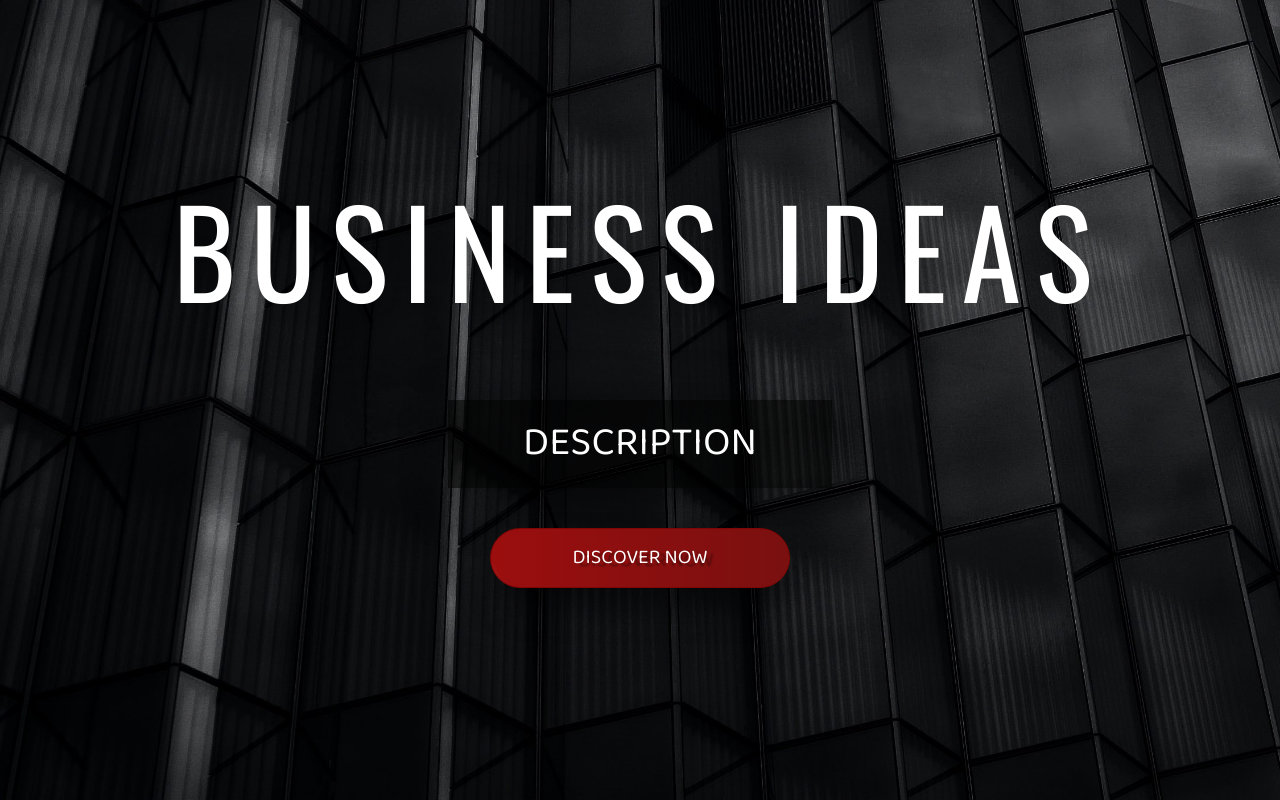
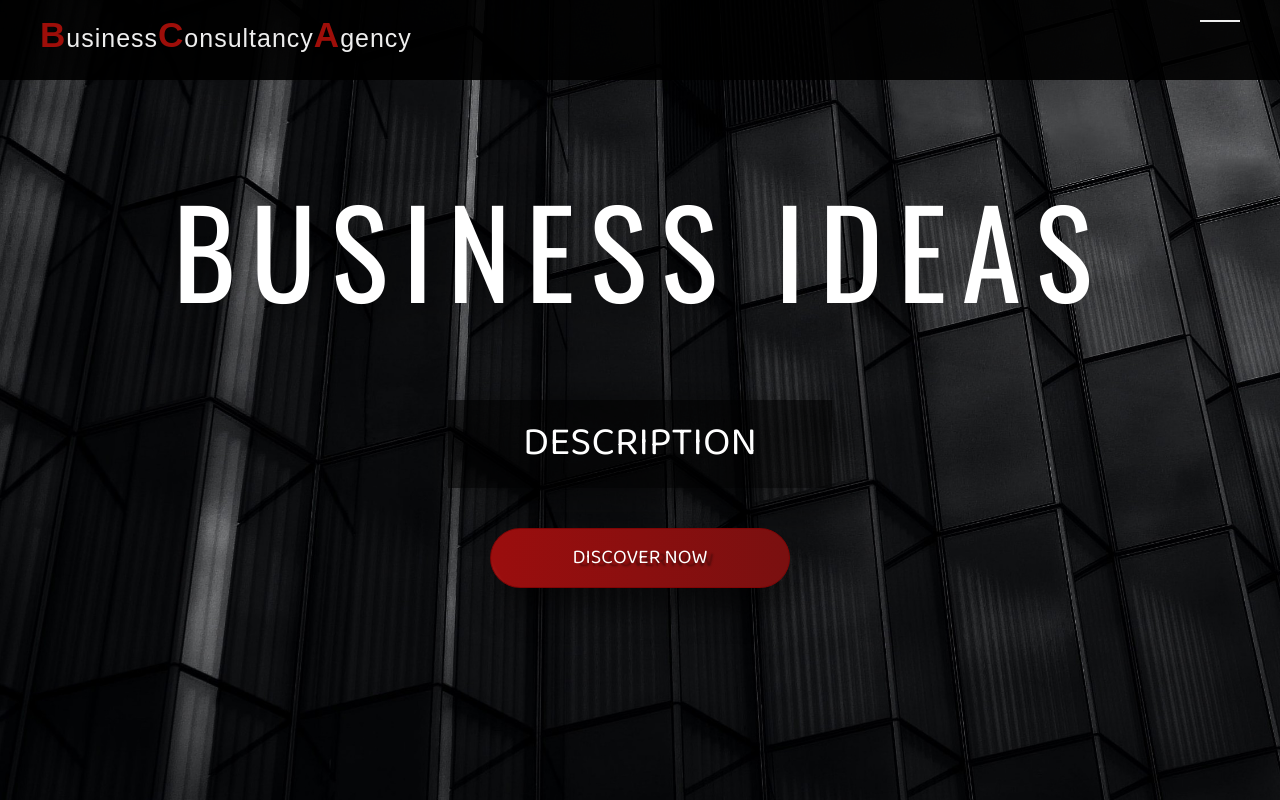
Before and after one commit to CodeConnoisseur74/business-consultancy-website, a plain HTML site: page index.html in a window 1280 px wide. Drawn offline with nearby package versions, Linux system fonts and the light colour scheme; a web font is replaced by a local one.

Commit message:
Add navbar and menu to landing page

```diff
--- a/index.html
+++ b/index.html
@@ -13,9 +13,35 @@
     <link
         href="https://fonts.googleapis.com/css2?family=Baloo+Da+2:wght@400;500;600;700;800&family=Oswald:wght@200;300;400;500;600;700&display=swap"
         rel="stylesheet">
+    <link href="https://fonts.cdnfonts.com/css/made-soulmaze" rel="stylesheet">
 </head>
 
 <body>
+
+    <!--Navbar-->
+    <nav class="navbar">
+        <div class="logo">
+            <a href="#">
+                <span>B</span>usiness<span>C</span>onsultancy<span>A</span>gency
+            </a>
+        </div>
+        <div class="nav-list">
+            <a href="#" class="">Content</a>
+            <a href="#" class="">About</a>
+            <a href="#" class="">Pricing</a>
+            <a href="#" class="">Blog</a>
+            <a href="#" class="">Contact</a>
+        </div>
+    </nav>
+    <!--End of Navbar-->
+
+    <!--Menu-->
+    <div class="menu">
+        <div class="line line-1"></div>
+        <div class="line line-2"></div>
+        <div class="line line-3"></div>
+    </div>
+    <!--End of Menu-->
 
     <div class="container">
         <!--Section 1-->
--- a/style.css
+++ b/style.css
@@ -1,4 +1,4 @@
-/*Common Styles*/
+/* Common Styles */
 * {
     margin: 0;
     padding: 0;
@@ -14,9 +14,64 @@ html {
     scroll-behavior: smooth;
 }
 
-/*End of Common Styles*/
+/* End of Common Styles */
 
-/*Section 1*/
+/* Navbar */
+.navbar {
+    width: 100%;
+    height: 8rem;
+    background-color: rgba(0,0,0,0.9);
+    position: fixed;
+    top: 0;
+    z-index: 10;
+    padding: 3rem;
+}
+
+.logo {
+    position: absolute;
+    top: 1.5rem;
+    left: 4rem;
+}
+
+.logo a {
+    font-family: 'MADE Soulmaze', sans-serif;
+    font-size: 2.5rem;
+    color: #eee;
+    letter-spacing: .1rem;
+}
+
+.logo span {
+    font-family: 'MADE Soulmaze', sans-serif;
+    font-size: 3.5rem;
+    font-weight: bold;
+    color: #9e0e09;
+}
+
+.nav-list {
+    display: none;
+}
+
+/* End of Navbar */
+
+/* Menu */
+.menu {
+    width: 4rem;
+    height: 4rem;
+    position: fixed;
+    top: 2rem;
+    right: 4rem;
+    z-index: 100;
+    display: flex;
+}
+
+.line {
+    width: 100%;
+    height: 0.2rem;
+    background-color: #eee;
+}
+/* End of Menu */
+
+/* Section 1 */
 .section-1 {
     width: 100%;
     height: 100vh;
```
